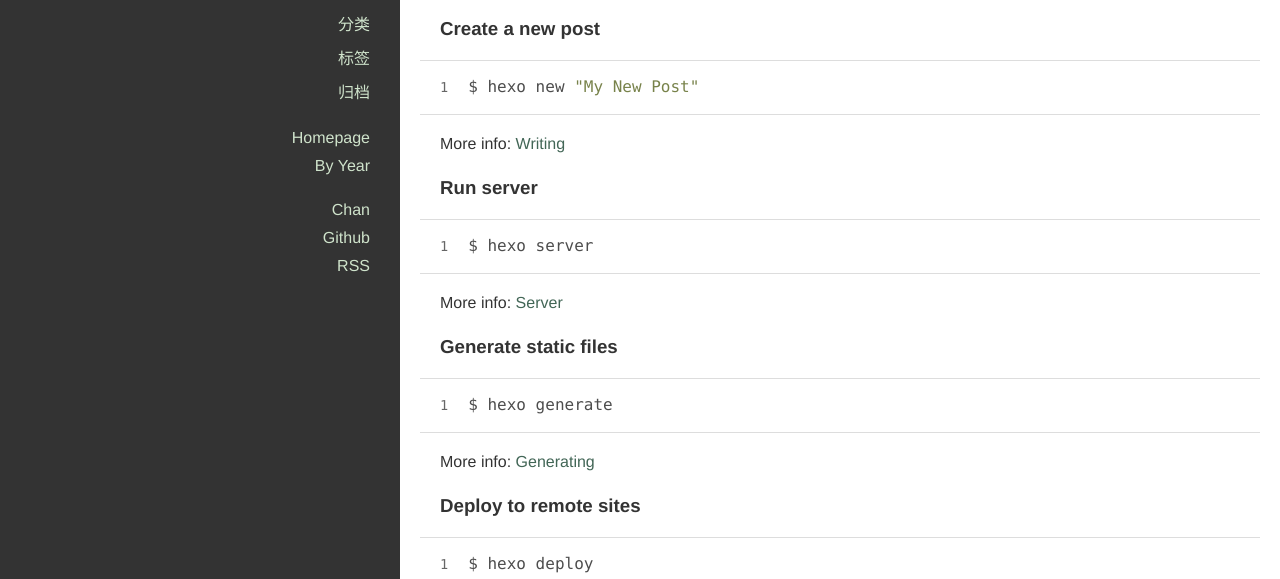
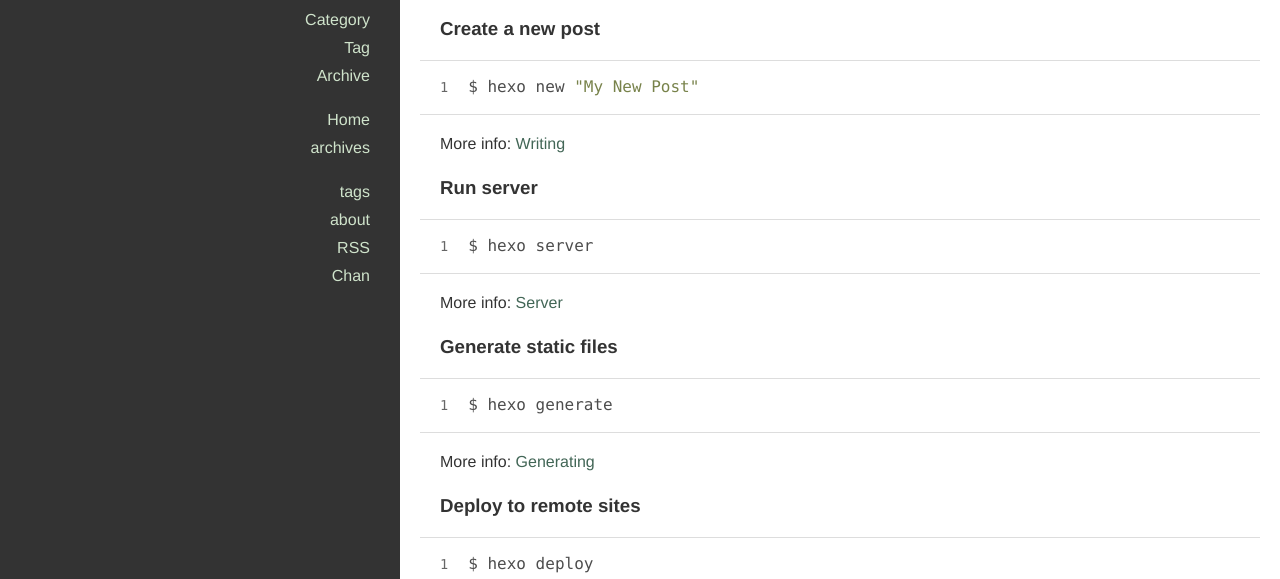
Before and after one commit to liuhengd/liuhengd.github.io, a plain HTML site: page 2017/03/14/hello-world/index.html in a window 1280 px wide. Shown: the part 221-800 px from the top of the page. Drawn offline with nearby package versions, Linux system fonts and the light colour scheme.

Commit message:
Site updated: 2017-03-19 21:18:28

```diff
--- a/2017/03/14/hello-world/index.html
+++ b/2017/03/14/hello-world/index.html
@@ -87,21 +87,21 @@ Quick">
 
 
               <li class="category-list-container">
-                <a href="javascript:;">分类</a>
+                <a href="javascript:;">Category</a>
 
               </li>
 
 
 
               <li class="tag-list-container">
-                <a href="javascript:;">标签</a>
+                <a href="javascript:;">Tag</a>
 
               </li>
 
 
 
               <li class="archive-list-container">
-                <a href="javascript:;">归档</a>
+                <a href="javascript:;">Archive</a>
                 <ul class="archive-list"><li class="archive-list-item"><a class="archive-list-link" href="/archives/2017/">2017</a><span class="archive-list-count">2</span></li></ul>
               </li>
 
@@ -112,13 +112,13 @@ Quick">
 
 
               <li>
-                <a href="/" title="Homepage">Homepage</a>
+                <a href="/" title="Home">Home</a>
               </li>
 
 
 
               <li>
-                <a href="/archives" title="By Year">By Year</a>
+                <a href="/archives" title="archives">archives</a>
               </li>
 
 
@@ -128,19 +128,25 @@ Quick">
 
 
               <li>
-                <a href="https://github.com/denjones/hexo-theme-chan" title="Chan" target="_blank" rel="external">Chan</a>
+                <a href="/tags" title="tags">tags</a>
               </li>
 
 
 
               <li>
-                <a href="https://github.com/denjones" title="Github" target="_blank" rel="external">Github</a>
+                <a href="/about" title="about">about</a>
               </li>
 
 
 
               <li>
                 <a href="/atom.xml" title="RSS">RSS</a>
+              </li>
+
+
+
+              <li>
+                <a href="https://github.com/denjones/hexo-theme-chan" title="Chan" target="_blank" rel="external">Chan</a>
               </li>
 
 
@@ -187,7 +193,7 @@ Quick">
   <footer class="article-footer">
 
   <div class="cc">
-    <a href="http://creativecommons.org/licenses/by-sa/4.0/deed.z" target="_blank" title="署名-相同方式共享">
+    <a href="http://creativecommons.org/licenses/by-sa/4.0/deed.z" target="_blank" title="Attribution-ShareAlike">
       <img src="/images/cc/cc.png">
 
           <img src="/images/cc/by.png">
@@ -195,7 +201,7 @@ Quick">
           <img src="/images/cc/sa.png">
 
       <span>
-        本作品采用知识共享 署名-相同方式共享 4.0 国际许可协议进行许可。
+        This work is licensed under a Creative Commons Attribution-ShareAlike 4.0 International License.
       </span>
     </a>
   </div>
```
Also changed, not shown: 2017/03/14/newBlog/index.html (+15 -9 lines), archives/2017/03/index.html (+14 -8 lines), archives/2017/index.html (+14 -8 lines), archives/index.html (+14 -8 lines), index.html (+13 -7 lines).
